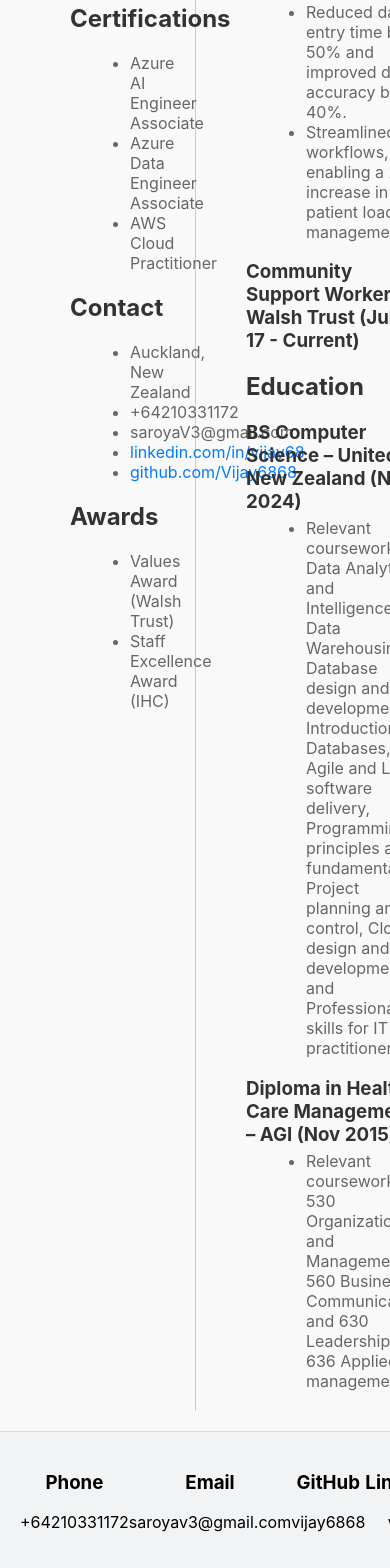
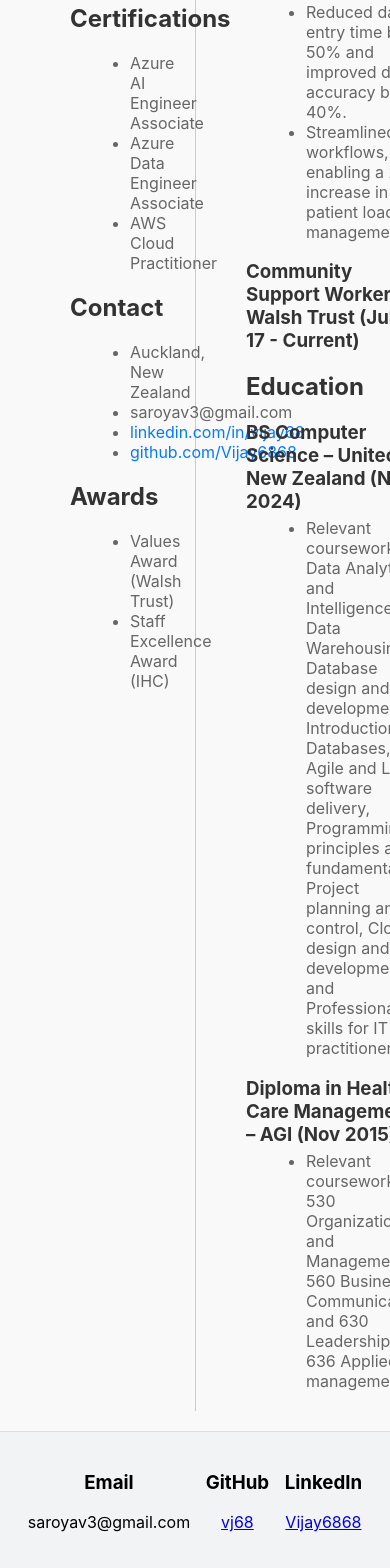
Before and after one commit to Vijay6868/tech-portfolio, a React (Create React App) app in the folder my-portfolio/: page /resume in a window 390 px wide. Shown: the part 883-2451 px from the top of the page. Built offline with nearby package versions, Linux system fonts and the light colour scheme.

Commit message:
phone number removed

```diff
--- a/my-portfolio/src/components/ContactInfo.js
+++ b/my-portfolio/src/components/ContactInfo.js
@@ -5,24 +5,22 @@ import './ContactInfo.css';
 const ContactInfo = () => {
   return (
     <section className="contact-info">
-      <div>
-        <h3>Phone</h3>
-        <p>+64210331172</p>
-      </div>
+
       <div>
         <h3>Email</h3>
         <p>saroyav3@gmail.com</p>
       </div>
       <div>
         <h3>GitHub</h3>
-        <p>vijay6868</p>
+        <p><a href="https://www.linkedin.com/in/vj68" target="_blank" rel="noopener noreferrer">vj68</a></p>
       </div>
       <div>
         <h3>LinkedIn</h3>
-        <p>vj68</p>
+        <p><a href="https://github.com/Vijay6868" target="_blank" rel="noopener noreferrer">Vijay6868</a></p>
       </div>
     </section>
   );
 };
 
+
 export default ContactInfo;
--- a/my-portfolio/src/components/Resume.js
+++ b/my-portfolio/src/components/Resume.js
@@ -31,8 +31,7 @@ const Resume = () => {
           <h2>Contact</h2>
           <ul>
             <li>Auckland, New Zealand</li>
-            <li>+64210331172</li>
-            <li>saroyaV3@gmail.com</li>
+            <li>saroyav3@gmail.com</li>
             <li><a href="https://www.linkedin.com/in/vijay68" target="_blank" rel="noopener noreferrer">linkedin.com/in/vijay68</a></li>
             <li><a href="https://github.com/Vijay6868" target="_blank" rel="noopener noreferrer">github.com/Vijay6868</a></li>
           </ul>
```
